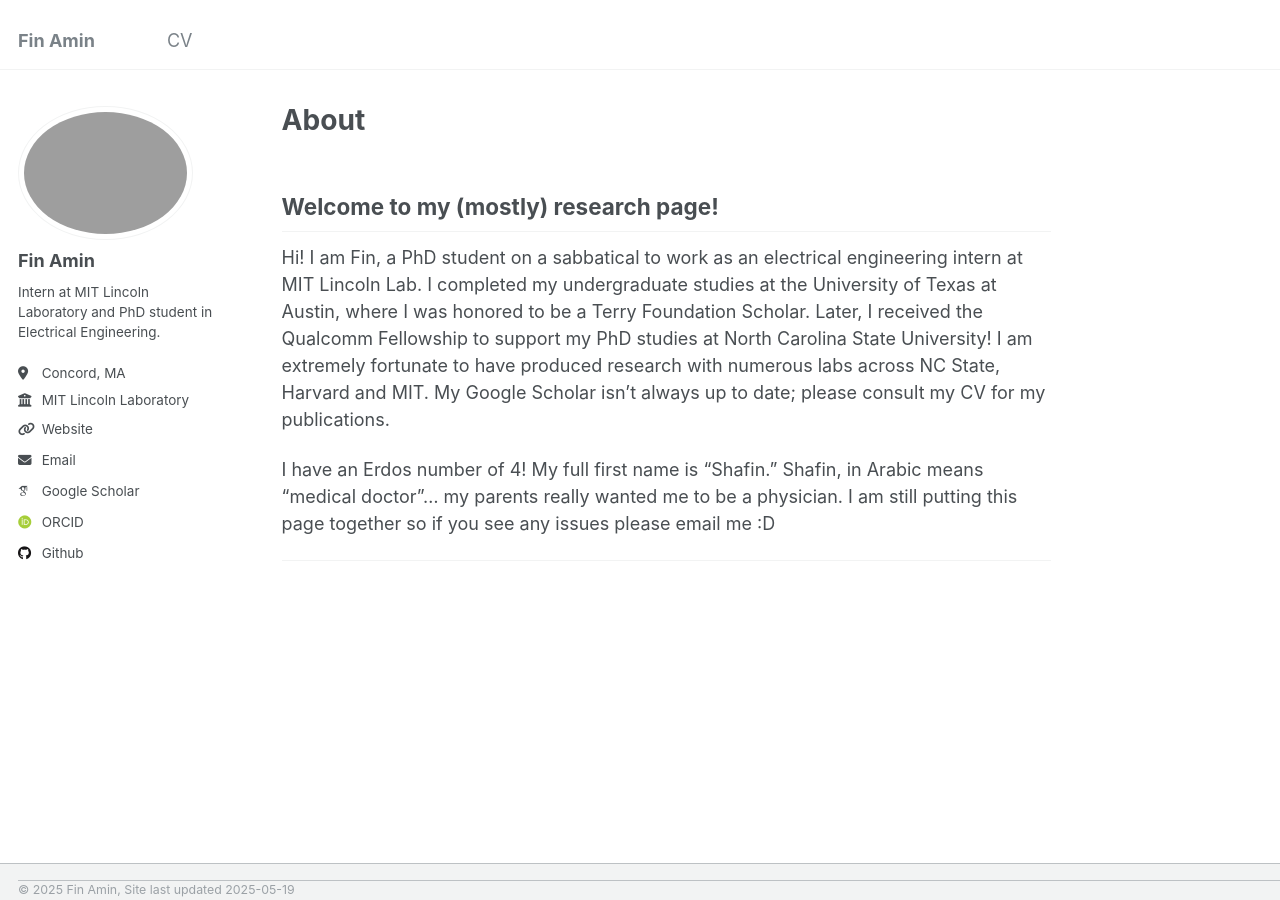
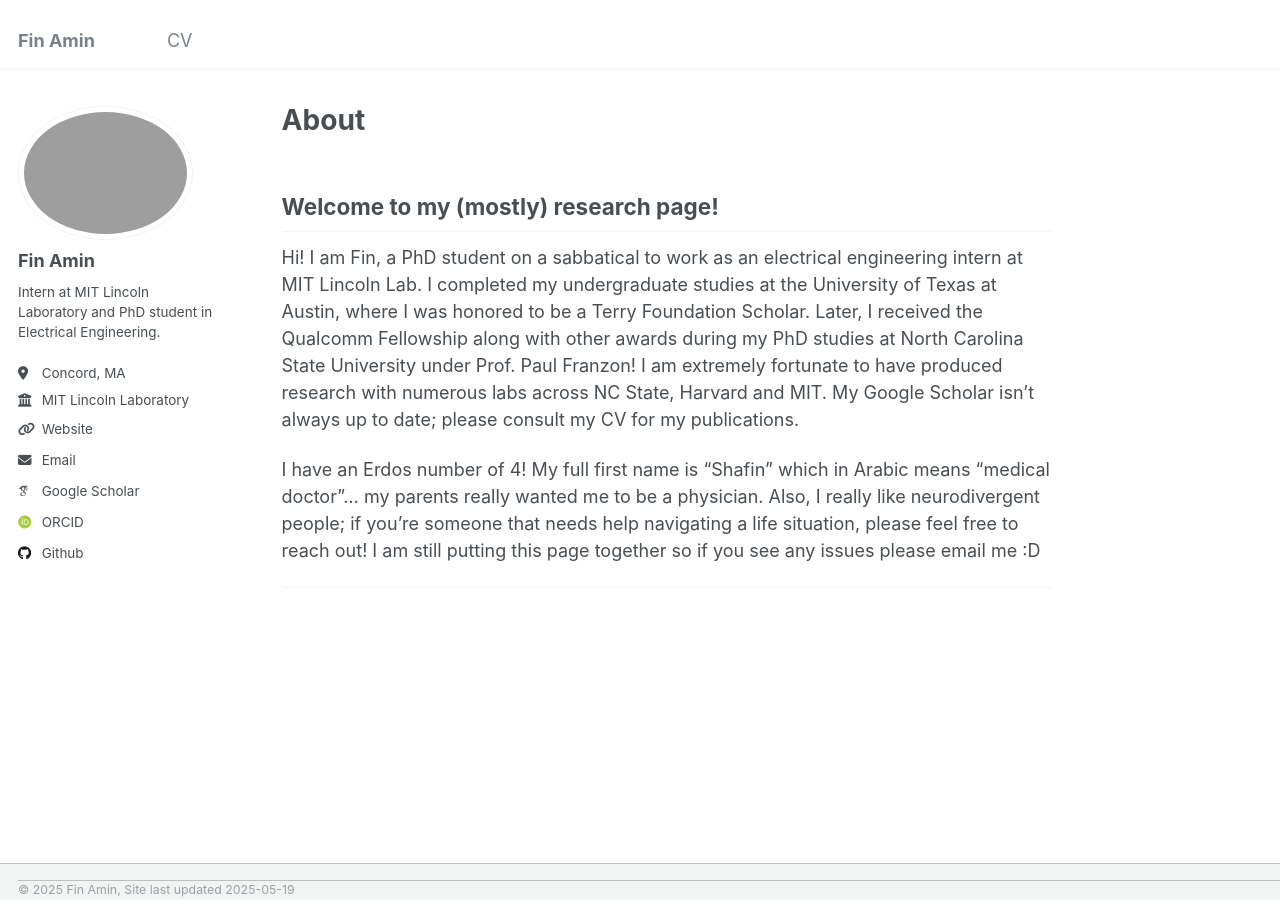
Before and after one commit to FinAminToastCrunch/FinAminToastCrunch.github.io, a Jekyll site: the page built from _pages/about.md, in a window 1280 px wide. Built offline with Jekyll 4.4.1, drawn with Linux system fonts in a browser that asks for light colours; some web fonts are replaced.

Commit message:
Update about.md

```diff
--- a/_pages/about.md
+++ b/_pages/about.md
@@ -9,9 +9,9 @@ redirect_from:
 
 ## Welcome to my (mostly) research page!
 
-Hi! I am Fin, a PhD student on a sabbatical to work as an electrical engineering intern at MIT Lincoln Lab. I completed my undergraduate studies at the University of Texas at Austin, where I was honored to be a Terry Foundation Scholar. Later, I received the Qualcomm Fellowship to support my PhD studies at North Carolina State University! I am extremely fortunate to have produced research with numerous labs across NC State, Harvard and MIT. My Google Scholar isn't always up to date; please consult my CV for my publications.
+Hi! I am Fin, a PhD student on a sabbatical to work as an electrical engineering intern at MIT Lincoln Lab. I completed my undergraduate studies at the University of Texas at Austin, where I was honored to be a Terry Foundation Scholar. Later, I received the Qualcomm Fellowship along with other awards during my PhD studies at North Carolina State University under Prof. Paul Franzon! I am extremely fortunate to have produced research with numerous labs across NC State, Harvard and MIT. My Google Scholar isn't always up to date; please consult my CV for my publications.
 
-I have an Erdos number of 4! My full first name is "Shafin." Shafin, in Arabic means "medical doctor"... my parents really wanted me to be a physician. I am still putting this page together so if you see any issues please email me :D
+I have an Erdos number of 4! My full first name is "Shafin" which in Arabic means "medical doctor"... my parents really wanted me to be a physician. Also, I really like neurodivergent people; if you're someone that needs help navigating a life situation, please feel free to reach out! I am still putting this page together so if you see any issues please email me :D
 
 
 ------
```
